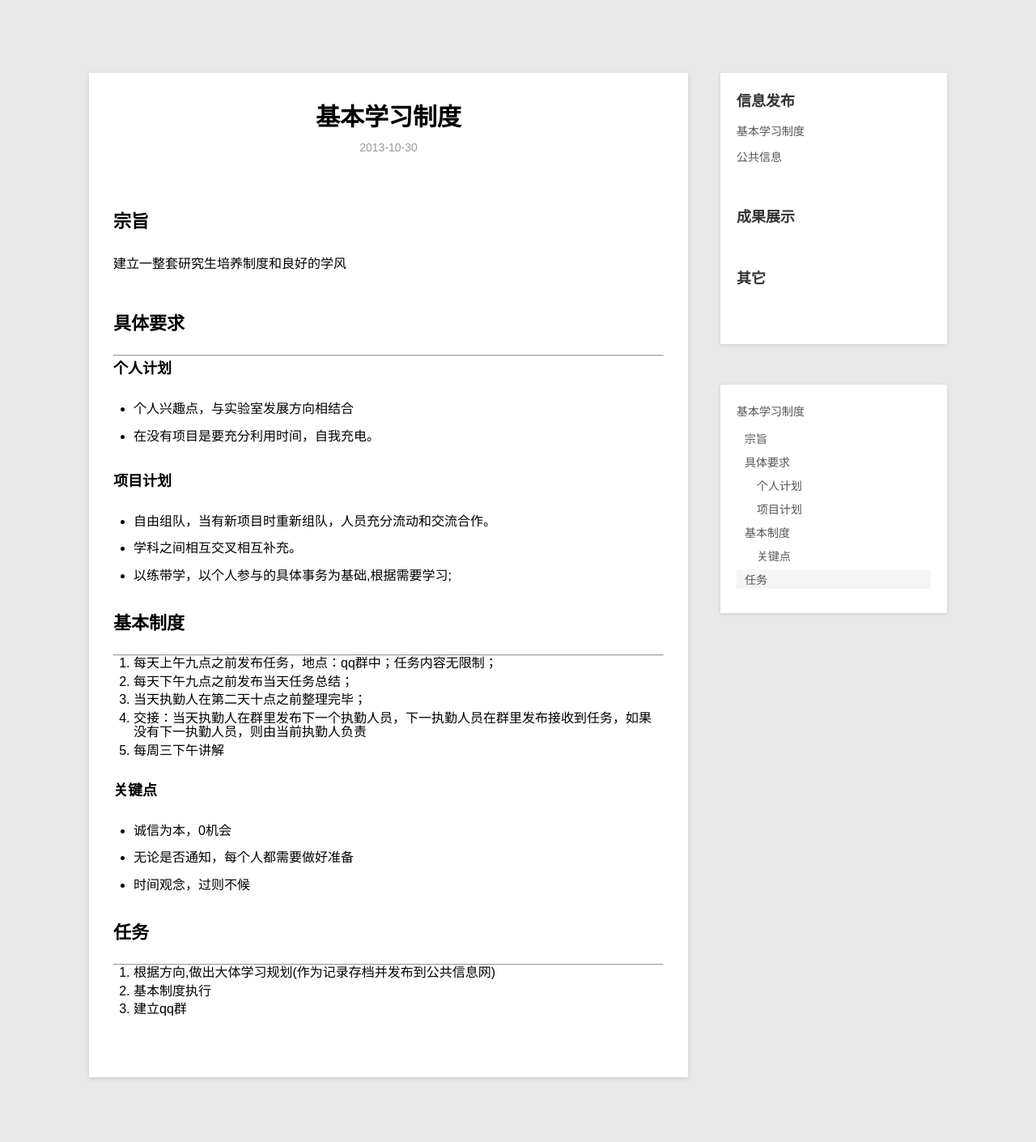
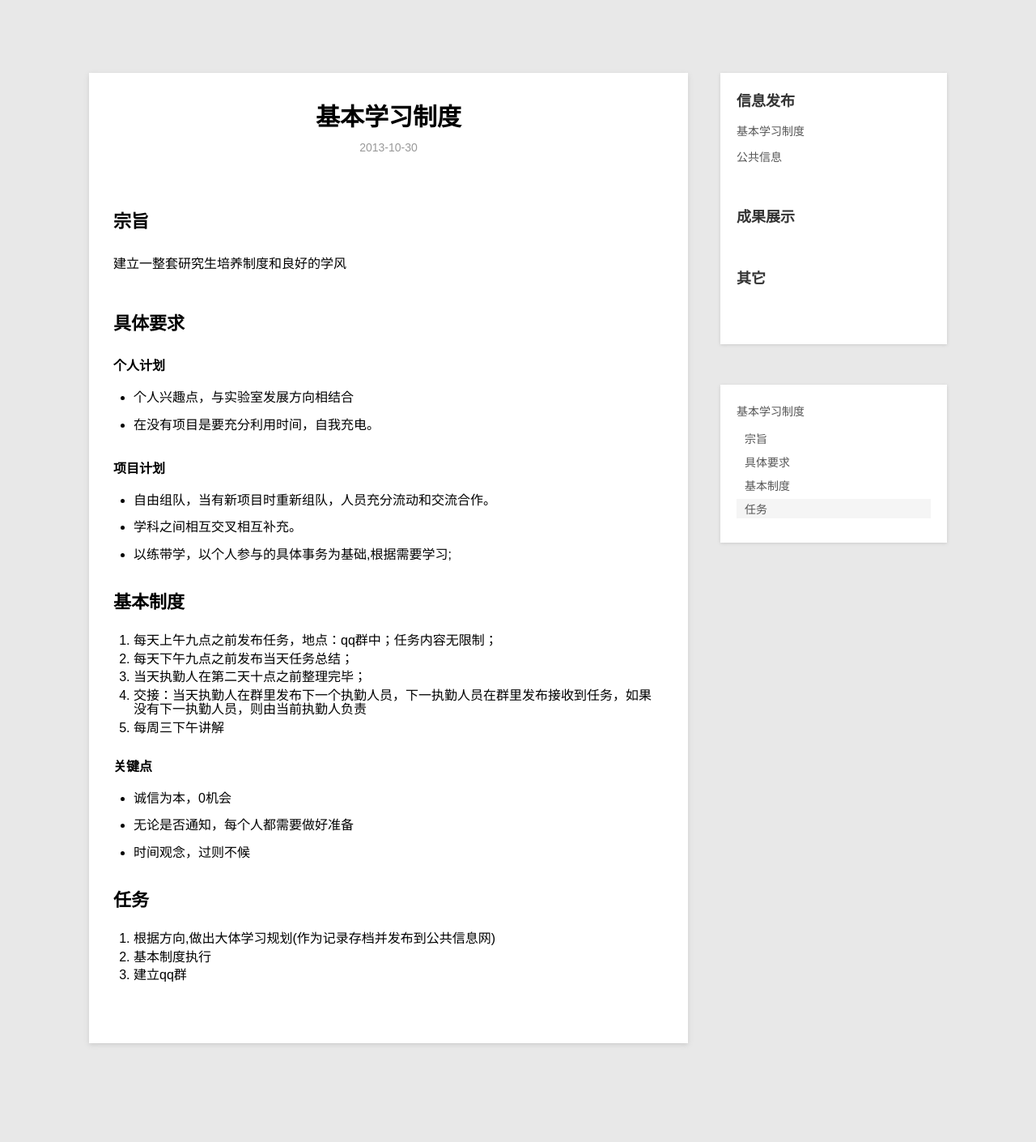
Before and after one commit to bwuinfo/bwuinfo.github.io, a Jekyll site: the page built from _posts/blog/2013-10-30-meeting.md, in a window 1280 px wide. Shown: the whole page at 81% size. Built offline with Jekyll 4.4.1, drawn with Linux system fonts in a browser that asks for light colours; Markdown is read by kramdown in place of the engine named in the settings; after the commit the page ends 1368 px from its top, so only the background shows below that.

Commit message:
Update 2013-10-30-meeting.md

```diff
--- a/_posts/blog/2013-10-30-meeting.md
+++ b/_posts/blog/2013-10-30-meeting.md
@@ -12,35 +12,34 @@ category: blog
 
 
 ##具体要求
----
 
-###个人计划
+
+####个人计划
 
 * 个人兴趣点，与实验室发展方向相结合
 * 在没有项目是要充分利用时间，自我充电。
 
-###项目计划
+####项目计划
 
 * 自由组队，当有新项目时重新组队，人员充分流动和交流合作。
 * 学科之间相互交叉相互补充。
 * 以练带学，以个人参与的具体事务为基础,根据需要学习;
 
 ##基本制度
----
+
 1. 每天上午九点之前发布任务，地点：qq群中；任务内容无限制；
 2. 每天下午九点之前发布当天任务总结；
 3. 当天执勤人在第二天十点之前整理完毕；
 4. 交接：当天执勤人在群里发布下一个执勤人员，下一执勤人员在群里发布接收到任务，如果没有下一执勤人员，则由当前执勤人负责
 4. 每周三下午讲解
 
-###关键点
+####关键点
 
 * 诚信为本，0机会
 * 无论是否通知，每个人都需要做好准备
 * 时间观念，过则不候
 
 ##任务
----
 
 1. 根据方向,做出大体学习规划(作为记录存档并发布到公共信息网)
 2. 基本制度执行
```
